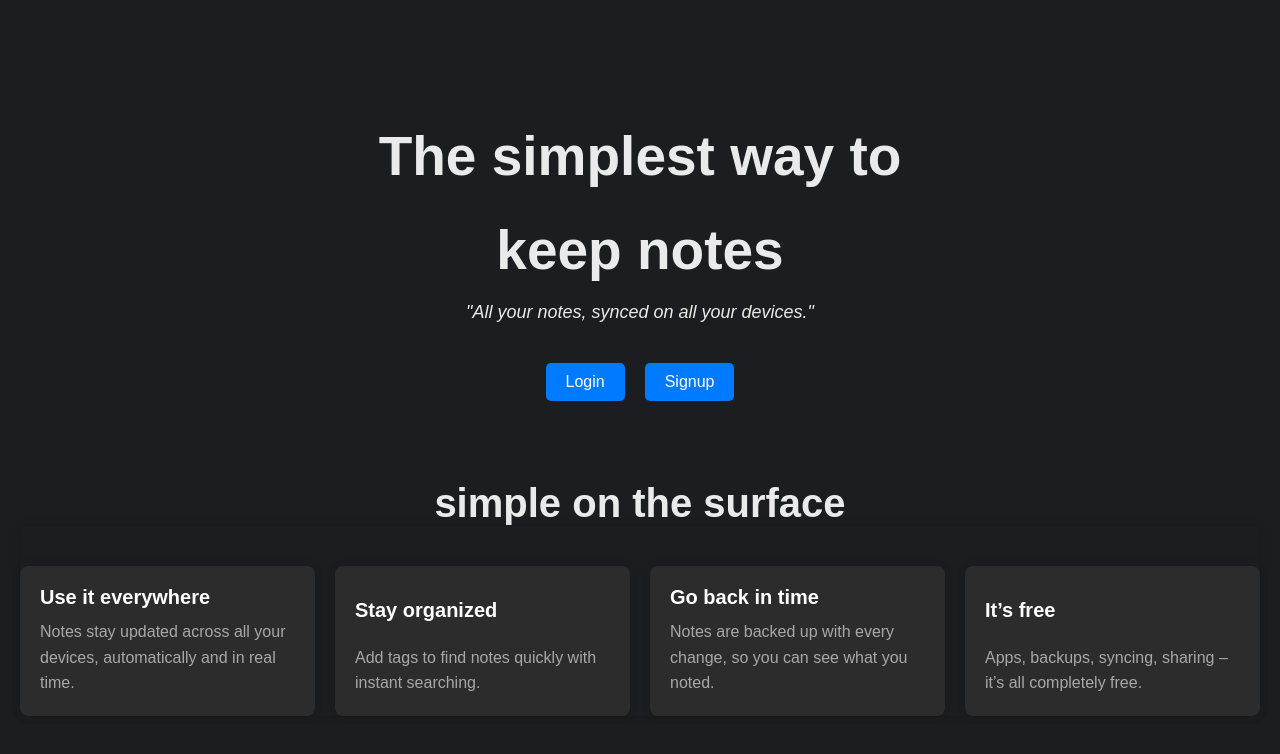
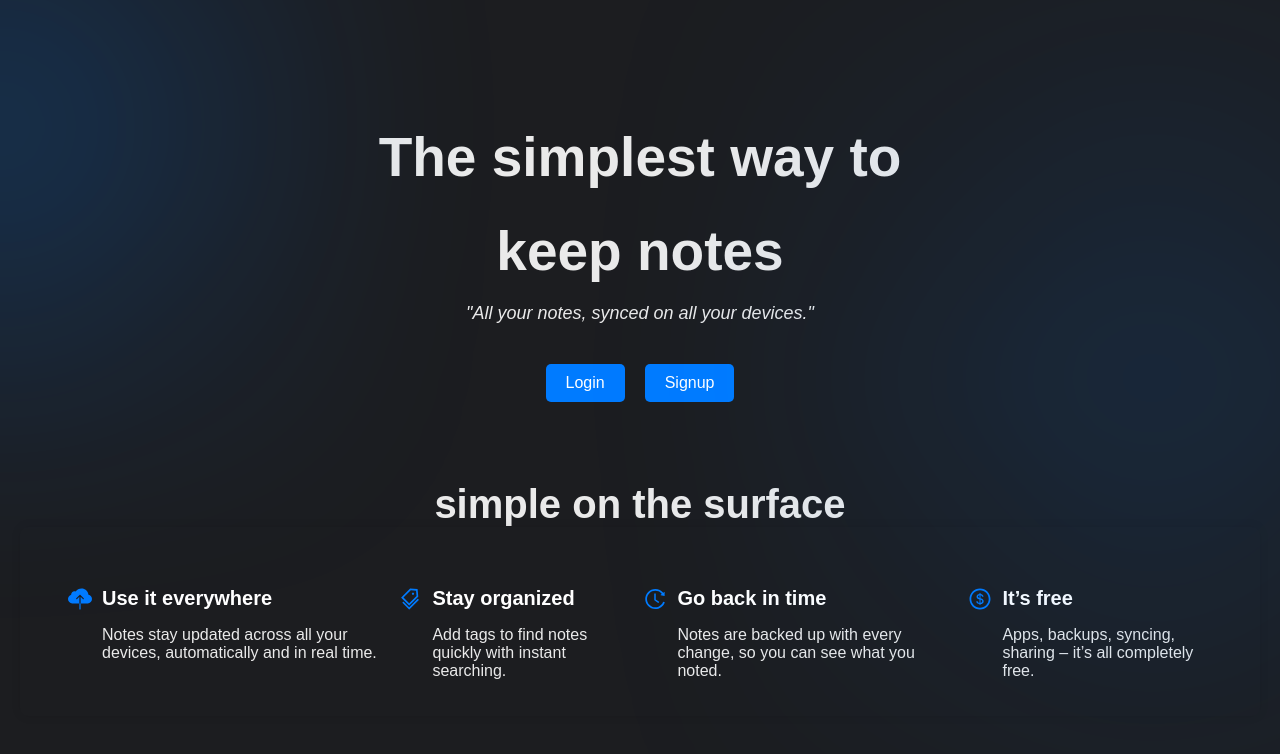
Before and after one commit to NITINKUMAWAT0/Notes-App, a React (Vite) app in the folder Client/Notes_App/: page / in a window 1280 px wide. Shown: the top 754 px of the page. Built offline with nearby package versions, Linux system fonts and the light colour scheme.

Commit message:
LANDING PAGE COMPLETED

```diff
--- a/Client/Notes_App/package.json
+++ b/Client/Notes_App/package.json
@@ -10,8 +10,8 @@
     "preview": "vite preview"
   },
   "dependencies": {
-    "react": "^18.2.0",
     "react-dom": "^18.2.0",
+    "react-icons": "^5.2.1",
     "react-router-dom": "^6.23.1"
   },
   "devDependencies": {
--- a/Client/Notes_App/src/pages/Landing/Landing.jsx
+++ b/Client/Notes_App/src/pages/Landing/Landing.jsx
@@ -1,9 +1,12 @@
 import { Link } from "react-router-dom";
+import { AiOutlineTags, AiOutlineHistory, AiOutlineDollarCircle } from 'react-icons/ai'; // Import additional icons as needed
 import "./Landing.scss"; // Import the SCSS file for styling
+import { IoIosCloudUpload } from 'react-icons/io';
 
 const Landing = () => {
   return (
     <div className="landing-container">
+        <div className="blur1"></div>
       <h1>The simplest way to</h1>
       <h1 className="next-line">keep notes</h1>
       <p className="quotation">"All your notes, synced on all your devices."</p>
@@ -15,32 +18,48 @@ const Landing = () => {
           Signup
         </Link>
       </div>
+      <div className="blur2"></div>
       <h1 className="head">simple on the surface</h1>
       <div className="More-Stuff">
         <div className="items">
-          <icon />
+          <div className="icon-container">
+            <IoIosCloudUpload size={24} className="icon-blue" />
+          </div>
+          <div className="text-container">
             <h3>Use it everywhere</h3>
             <p>
-            Notes stay updated across all your devices, automatically and in
-            real time.
+              Notes stay updated across all your devices, automatically and in real time.
             </p>
           </div>
+        </div>
         <div className="items">
-          <icon />
+          <div className="icon-container">
+            <AiOutlineTags size={24} className="icon-blue" />
+          </div>
+          <div className="text-container">
             <h3>Stay organized</h3>
             <p>Add tags to find notes quickly with instant searching.</p>
           </div>
+        </div>
         <div className="items">
-          <icon />
+          <div className="icon-container">
+            <AiOutlineHistory size={24} className="icon-blue" />
+          </div>
+          <div className="text-container">
             <h3>Go back in time</h3>
             <p>
               Notes are backed up with every change, so you can see what you noted.
             </p>
           </div>
+        </div>
         <div className="items">
-          <icon />
+          <div className="icon-container">
+            <AiOutlineDollarCircle size={24} className="icon-blue" />
+          </div>
+          <div className="text-container">
             <h3>It’s free</h3>
             <p>Apps, backups, syncing, sharing – it’s all completely free.</p>
+          </div>
         </div>
       </div>
     </div>
--- a/Client/Notes_App/src/pages/Landing/Landing.scss
+++ b/Client/Notes_App/src/pages/Landing/Landing.scss
@@ -7,6 +7,19 @@
     justify-content: center;
     text-align: center;
     height: 100vh;
+    position: relative; /* Ensure relative positioning for absolute elements */
+
+    .blur1 {
+      background: rgba(0, 123, 255, 0.804);
+      position: absolute;
+      top:0%;
+      left: -10%;
+      width: 20%; /* Adjust width to cover the entire landing-container */
+      height: 30%; /* Adjust height to cover the entire landing-container */
+      border-radius: 57%;
+      filter: blur(150px); /* Adjust blur amount as needed */
+      z-index: 0;
+    }
 
     h1 {
       font-weight: 700;
@@ -35,7 +48,7 @@
       padding: 10px 20px;
       text-decoration: none;
       color: white;
-      background-color: #007bff;
+      background-color: rgb(0, 123, 255);
       border: none;
       border-radius: 5px;
       cursor: pointer;
@@ -45,16 +58,31 @@
         background-color: #0056b3;
       }
     }
+    .blur2 {
+        background: rgb(0, 123, 255);
+        position: absolute;
+        top:35%;
+        right: 0%;
+        width: 20%; /* Adjust width to cover the entire landing-container */
+        height: 20%; /* Adjust height to cover the entire landing-container */
+        border-radius: 70%;
+        filter: blur(180px); /* Adjust blur amount as needed */
+        z-index: 0;
+      }
 
     .head {
       padding-top: 5rem;
       font-size: 40px;
       font-weight: 700;
+      background: none;
     }
 
     .More-Stuff {
-      padding-top:40px;
+      padding-top: 60px;
+      padding-left: 3rem;
+      padding-right: 3rem;
       border-radius: 8px;
+      background: none;
       box-shadow: 0 0 10px rgba(0, 0, 0, 0.1);
       text-align: left;
       display: flex;
@@ -63,30 +91,29 @@
       gap: 20px;
 
       .items {
-        background-color: #2c2c2c;
-        color: rgb(255, 255, 255);
-        padding: 20px;
-        border-radius: 8px;
-        box-shadow: 0 0 10px rgba(0, 0, 0, 0.1);
-        text-align: left;
         display: flex;
-        flex-direction: column;
-        justify-content: space-between;
+        align-items: flex-start;
+        margin-bottom: 20px;
+      }
+
+      .icon-container {
+        margin-right: 10px;
+      }
+
+      .icon-blue {
+        color: #007bff;
+      }
+
+      .text-container {
         flex: 1;
+      }
 
-        h3 {
-          font-size: 20px;
-          margin: 0;
-          margin-bottom: 10px;
-          color: #ffffff;
-        }
-
-        p {
-          font-size: 16px;
-          line-height: 1.6;
-          margin: 0;
-          color: #a8a8a8;
-        }
+      h3 {
+        font-size: 20px;
+        display: inline;
+        margin: 0;
+        margin-bottom: 10px;
+        color: #ffffff;
       }
     }
   }
```
Also changed, not shown: 1 other file (tests, documents, lock files or other folders). Lines whose indentation alone changed are shown as unchanged.
